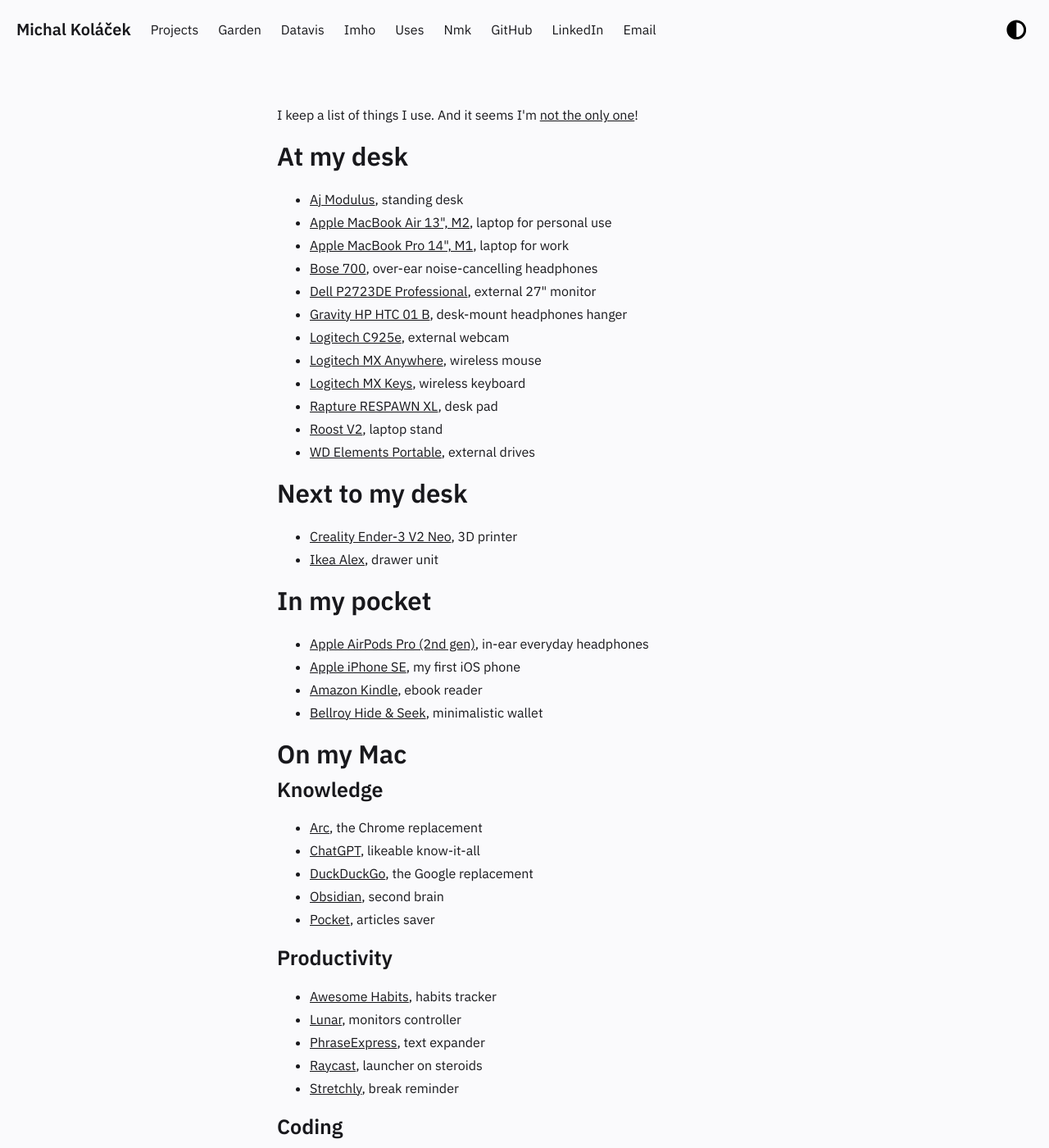
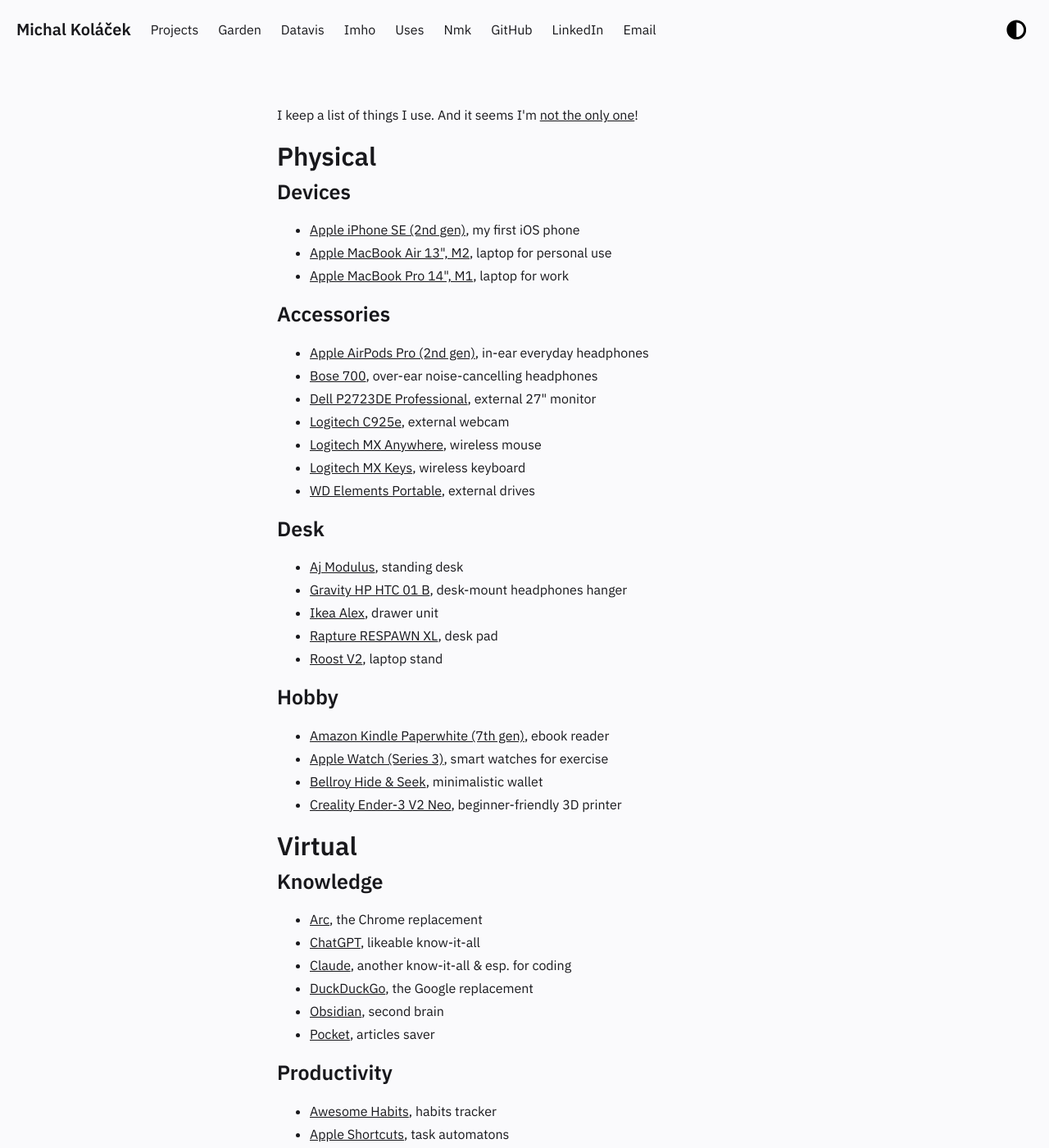
Before and after one commit to one-data-cookie/one-data-cookie.github.io, a Jekyll site: the page built from pages/uses.md, in a window 1280 px wide and 1400 px high. Shown: the whole window at 82% size. Built offline with Jekyll 4.4.1, drawn with Linux system fonts in a browser that asks for light colours; some of the changed text lies outside the part shown.

Commit message:
Update uses

```diff
--- a/pages/uses.md
+++ b/pages/uses.md
@@ -6,72 +6,71 @@
 
 I keep a list of things I use. And it seems I'm [not the only one](https://uses.tech/)!
 
-## At my desk
-- [Aj Modulus](https://www.ajproducts.co.uk/office-conference/tables-desks/sit-stand-desks/straight-desks/standing-desk-165535-165567), standing desk
+## Physical
+
+### Devices
+- [Apple iPhone SE (2nd gen)](https://www.apple.com/iphone-se/), my first iOS phone
 - [Apple MacBook Air 13", M2](https://www.apple.com/uk/macbook-air/), laptop for personal use
 - [Apple MacBook Pro 14", M1](https://www.apple.com/uk/macbook-pro/), laptop for work
+
+### Accessories
+- [Apple AirPods Pro (2nd gen)](https://www.apple.com/airpods-pro/), in-ear everyday headphones
 - [Bose 700](https://www.bose.com/en_us/products/headphones/noise_cancelling_headphones/noise-cancelling-headphones-700.html), over-ear noise-cancelling headphones
 - [Dell P2723DE Professional](https://www.dell.com/en-uk/shop/dell-27-usb-c-hub-monitor-p2723de/apd/210-bdeh/monitors-monitor-accessories), external 27" monitor
-- [Gravity HP HTC 01 B](https://www.gravitystands.com/en/products/accessories/11732/hp-htc-01-b), desk-mount headphones hanger
 - [Logitech C925e](https://www.logitech.com/en-us/products/webcams/c925e-business-webcam.960-001075.html), external webcam
 - [Logitech MX Anywhere](https://www.logitech.com/en-us/products/mice/mx-anywhere-3.html), wireless mouse
 - [Logitech MX Keys](https://www.logitech.com/en-us/products/keyboards/mx-keys-wireless-keyboard.920-009418.html), wireless keyboard
+- [WD Elements Portable](https://www.westerndigital.com/products/portable-drives/wd-elements-portable-usb-3-0-hdd), external drives
+
+### Desk
+- [Aj Modulus](https://www.ajproducts.co.uk/office-conference/tables-desks/sit-stand-desks/straight-desks/standing-desk-165535-165567), standing desk
+- [Gravity HP HTC 01 B](https://www.gravitystands.com/en/products/accessories/11732/hp-htc-01-b), desk-mount headphones hanger
+- [Ikea Alex](https://www.ikea.com/us/en/p/alex-drawer-unit-white-00473546/), drawer unit
 - [Rapture RESPAWN XL](https://www.alza.cz/EN/rapture-respawn-xl-black-d6900120.htm?o=1), desk pad
 - [Roost V2](https://www.therooststand.com/collections/roost-laptop-stand/products/roost-laptop-stand), laptop stand
-- [WD Elements Portable](https://www.westerndigital.com/products/portable-drives/wd-elements-portable-usb-3-0-hdd), external drives
 
-## Next to my desk
-- [Creality Ender-3 V2 Neo](https://www.creality.com/products/ender-3-v2-neo-3d-printer), 3D printer
-- [Ikea Alex](https://www.ikea.com/us/en/p/alex-drawer-unit-white-00473546/), drawer unit
+### Hobby
+- [Amazon Kindle Paperwhite (7th gen)](https://www.amazon.com/dp/B07978J597/), ebook reader
+- [Apple Watch (Series 3)](https://www.apple.com/watch/), smart watches for exercise
+- [Bellroy Hide & Seek](https://bellroy.com/products/hide-and-seek-wallet/leather_rfid_hi/black), minimalistic wallet
+- [Creality Ender-3 V2 Neo](https://www.creality.com/products/ender-3-v2-neo-3d-printer), beginner-friendly 3D printer
 
-## In my pocket
-- [Apple AirPods Pro (2nd gen)](https://www.apple.com/airpods-pro/), in-ear everyday headphones
-- [Apple iPhone SE](https://www.apple.com/iphone-se/), my first iOS phone
-- [Amazon Kindle](https://www.amazon.com/dp/B07978J597/), ebook reader
-- [Bellroy Hide & Seek](https://bellroy.com/products/hide-and-seek-wallet/leather_rfid_hi/black), minimalistic wallet
-
-## On my Mac
+## Virtual
 
 ### Knowledge
 - [Arc](https://arc.net/), the Chrome replacement
-- [ChatGPT](https://chat.openai.com/), likeable know-it-all
+- [ChatGPT](https://chatgpt.com/), likeable know-it-all
+- [Claude](https://claude.ai/), another know-it-all & esp. for coding
 - [DuckDuckGo](https://duckduckgo.com/), the Google replacement
 - [Obsidian](https://obsidian.md/), second brain
 - [Pocket](https://getpocket.com/), articles saver
 
 ### Productivity
 - [Awesome Habits](https://www.awesome-habits.com/), habits tracker
+- [Apple Shortcuts](https://support.apple.com/en-gb/guide/shortcuts/welcome/ios), task automatons
 - [Lunar](https://lunar.fyi/), monitors controller
 - [PhraseExpress](https://www.phraseexpress.com/), text expander
 - [Raycast](https://www.raycast.com/), launcher on steroids
 - [Stretchly](https://hovancik.net/stretchly/), break reminder
 
-### Coding
+### Creating
+- [Adobe Illustrator](https://www.adobe.com/products/illustrator.html), vector graphics
 - [iTerm2](https://iterm2.com/), terminal on steroids
-- [Visual Studio Code](https://code.visualstudio.com/), code editor
-
-### Datavis
-- [Adobe Illustrator](https://www.adobe.com/products/illustrator.html), vector graphics
+- [`pyenv`](https://github.com/pyenv/pyenv) & [`uv`](https://github.com/astral-sh/uv) & [`marimo`](https://github.com/marimo-team/marimo), Python essentials
 - [Tableau Public](https://public.tableau.com/en-us/s/download), charts and infographics
-
-### 3D printing
 - [Tinkercad](https://www.tinkercad.com/dashboard), basic 3D modelling
-- [UltiMaker Cura](https://ultimaker.com/software/ultimaker-cura/), slicer
-
-### Security
-- [1Password](https://1password.com/), password manager
-- [Avast Security](https://www.avast.com/cs-cz/index#mac), Czech antivirus
-
-### Fun
-- [Spotify](https://open.spotify.com/), music player
-- [VLC](https://www.videolan.org/vlc/), media player
+- [UltiMaker Cura](https://ultimaker.com/software/ultimaker-cura/), slicer for 3D printing
+- [VS Code](https://code.visualstudio.com/), code editor
 
 ### Office
+- [1Password](https://1password.com/), password manager
+- [Apple Notes](https://support.apple.com/en-us/118442), quick note-taker
+- [Avast Security](https://www.avast.com/cs-cz/index#mac), Czech antivirus
 - [Google Workspace](https://workspace.google.com/), office suite
-- [Tasksboard](https://tasksboard.com/), tasks manager
-- [Zoom](https://zoom.us/), online meetings
-
-### Communication
 - [Messenger](https://www.messenger.com/), talking to friends
 - [Slack](https://slack.com/), talking to communities
+- [Spotify](https://open.spotify.com/), music player
+- [Tasksboard](https://tasksboard.com/), tasks manager
+- [VLC](https://www.videolan.org/vlc/), media player
 - [WhatsApp](https://www.whatsapp.com/), talking to family & friends
+- [Zoom](https://zoom.us/), online meetings
```
